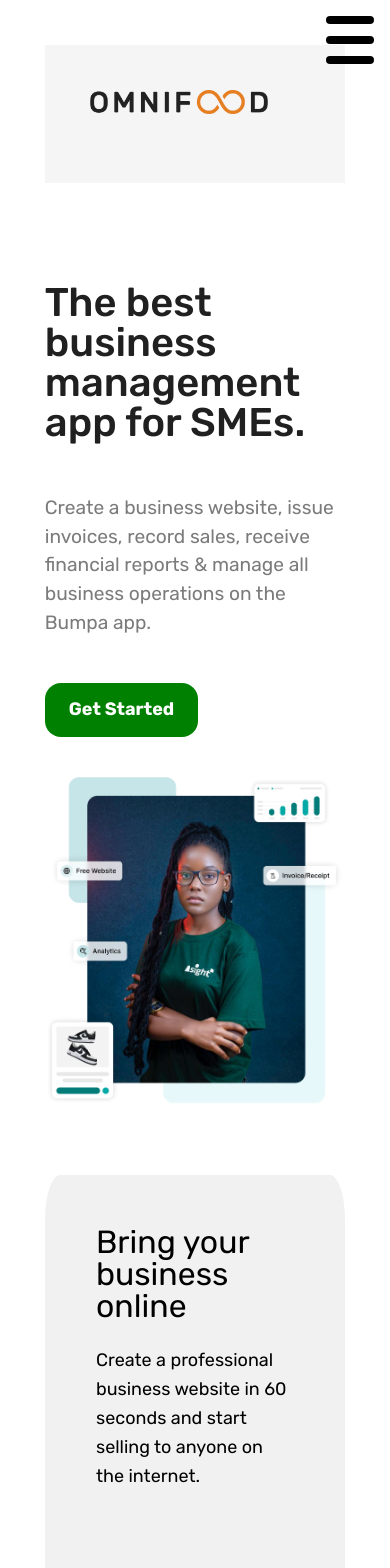
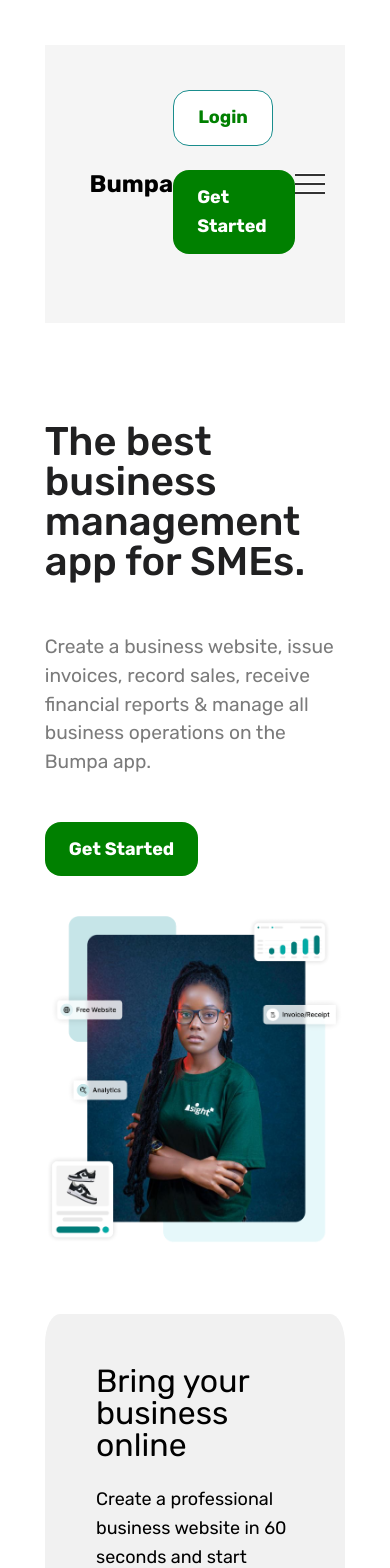
Before and after one commit to juayuohcarineneng19/Bumpa-clone, a React (Create React App) app: page / in a window 390 px wide. Shown: the top 1568 px of the page. Built offline with nearby package versions, Linux system fonts and the light colour scheme.

Commit message:
C:/Program Files/Git/

```diff
--- a/src/Components/Advertise/AdvertiseComponent.css
+++ b/src/Components/Advertise/AdvertiseComponent.css
@@ -46,17 +46,31 @@
 
 .advert-image img{
     height: 50vh;
+    object-fit: cover;
     width: 450px;
 
+}
+.props.link{
+    color: #008000;
 }
 
 @media (max-width: 1200px) {
     .advertBusiness {
       grid-template-columns: 1fr;
-      max-width: 100%;
+      width: 100%;
     }
 
     .advert-image img {
       width: 100%;
+      height: auto;
     }
+    .advert-info{
+        gap: 0;
+    }
+
+    .advert-text{
+        padding-bottom: 2rem;
+    }
+
+
   }
--- a/src/Components/Advertise/AdvertiseComponent.jsx
+++ b/src/Components/Advertise/AdvertiseComponent.jsx
@@ -2,6 +2,7 @@
 import "./AdvertiseComponent.css"
 
 function AdvertiseComponent(props) {
+
   return (
     <div className='advert'>
         <div className="advert-info">
@@ -9,7 +10,7 @@
               <h1> {props.heading} </h1>
             <p> {props.text} </p>
 
-            <a href="/">{props.link}</a>
+            <a href="/" style={{color:'#008000'}} >{props.link}</a>
 
             </div>
             <div className="advert-image">
--- a/src/Components/Advertise/advertBusiness.jsx
+++ b/src/Components/Advertise/advertBusiness.jsx
@@ -8,14 +8,14 @@
         <AdvertiseComponent
         heading = "Bring your business online"
         text = "Create a professional business website in 60 seconds and start selling to anyone on the internet."
-        link="Learn More"
+        link="Learn More &rarr; "
         img ="/img/business.png"
         />
 
         <AdvertiseComponent
         heading = "Become a tech-enabled business"
         text = "Create invoices & receipts, save customer details and record your daily sales from the shop, website, social media and marketplaces easily on your mobile phone."
-        link="Learn More"
+        link="Learn more &rarr;"
         img ="/img/connect.png"
         />
 
--- a/src/Components/Business-plan/BusinessPlan.css
+++ b/src/Components/Business-plan/BusinessPlan.css
@@ -18,7 +18,7 @@
 
  .card-wrapper{
   display: flex;
-  justify-content: space-between;
+  justify-content: space-around;
   gap: 1rem;
   margin: 3rem;
 
--- a/src/Components/head/Navbar.css
+++ b/src/Components/head/Navbar.css
@@ -12,6 +12,7 @@
 }
 .logo{
       height: 1.5rem;
+      color: #000;
 }
 
 li{
@@ -73,8 +74,6 @@
     padding: .8rem 1.5rem;
 }
 
-
-
 .btn--full:link,
 .btn--full:visited{
     background-color: #008000;
@@ -84,7 +83,6 @@
 .btn--busines{
     width: 100%;
     text-align: center;
-    /* position: fixed; */
     margin: 30px 0;
 
 }
@@ -111,59 +109,40 @@
     margin-right: 1.4rem !important;
 }
 
-/* menu bars for query */
-.toggle-button{
-    position: absolute;
-    top: 1rem;
-    right: 1rem;
-    display: none;
-    justify-content: space-between;
-    flex-direction: column;
-    width: 3rem;
-    height: 3rem;
-}
-.toggle-button .bars{
-    height: .5rem;
-    width: 100%;
-    background-color: black;
-    border-radius: 1rem;
-}
-@media (max-width:75em ) {
-    .toggle-button{
-        display: flex;
-    }
-    .main-nav-list{
-        display: none;
-        width: 100%;
-        flex-direction: column;
-        align-items: flex-start;
-    }
-    .logo{
-        margin-bottom: 1rem;
-    }
-    .navbar{
-        display: flex;
-        flex-direction: column;
-        align-items: flex-start;
-    }
-    .main-nav-list li{
-        text-align: center;
-    }
-    .main-nav-list li a{
-        padding: .5rem 1rem;
-    }
-    .main-nav-list.active,
-    .navbuttons.active{
-        display: flex;
-    }
-    .navbuttons{
-        display: none;
-        flex-direction: column;
-        margin-top: 1rem;
-        text-align: center;
-        width: 100%;
-        gap: 1rem;
-        padding: 2rem;
+
+/* Add hamburger menu icon */
+
+@media (max-width: 1000px) {
+
+    .hamburger {
+      display: block;
+      cursor: pointer;
     }
 
-}
+    .hamburger .line {
+      width: 30px;
+      height: 3px;
+      background: #333;
+      margin: 6px 0;
+    }
+
+    /* Hide default menu */
+    .main-nav-list {
+      display: none;
+    }
+
+    /* Show menu on hamburger click */
+    .main-nav-list.active {
+      display: flex;
+    }
+
+  }
+
+  /* Make menu vertical */
+  @media (max-width: 768px) {
+
+    .main-nav-list.active {
+      flex-direction: column;
+    }
+
+  }
--- a/src/Components/head/Navbar.jsx
+++ b/src/Components/head/Navbar.jsx
@@ -1,17 +1,24 @@
-import React from 'react'
+import { useState } from "react";
 import { NavLink } from "react-router-dom";
 
 import './Navbar.css'
 
 function Navbar() {
+  const [menuOpen, setMenuOpen] = useState(false)
+
+// Toggle menu function
+const toggleMenu = () => {
+  setMenuOpen(!menuOpen)
+}
+
 
   return (
     <div className='navbar'>
         <div className="nav-logo">
-        <NavLink href="#"><img src="./img/omnifood-logo.png" alt=""className='logo' /></NavLink>
+        <h2 className="logo">Bumpa </h2>
       </div>
       <div className="main-nav">
-      <ul className="main-nav-list ">
+      <ul className={`main-nav-list ${menuOpen ? 'active' : ''}`}>
         <li><NavLink href="#" className="main-nav-link">Features</NavLink></li>
         <li><NavLink href="#" className="main-nav-link">Community</NavLink></li>
         <li><NavLink href="#" className="main-nav-link">Pricing</NavLink></li>
@@ -24,13 +31,12 @@
       <a href="/" class="btn btn--outline margin-right-sm"><strong> Login </strong></a>
          <a href="/" class="btn btn--full">Get Started</a>
       </div>
+      <div className="hamburger" onClick={() => toggleMenu()}>
+          <div class="line"></div>
+            <div class="line"></div>
+               <div class="line"></div>
+        </div>
 
-      {/* menu bars */}
-      <NavLink href="#" className="toggle-button">
-        <span className="bars"></span>
-        <span className="bars"></span>
-        <span className="bars"></span>
-      </NavLink>
     </div>
   )
 }
--- a/src/Pages/home/Home.jsx
+++ b/src/Pages/home/Home.jsx
@@ -19,9 +19,9 @@
         <AdvertInfo/>
         <BumpaHelpComponent/>
         <Connect/>
+        <Testimonial/>
         <BusinessPlan/>
         <Logo/>
-        <Testimonial/>
         <Footer/>
 
     </div>
```
